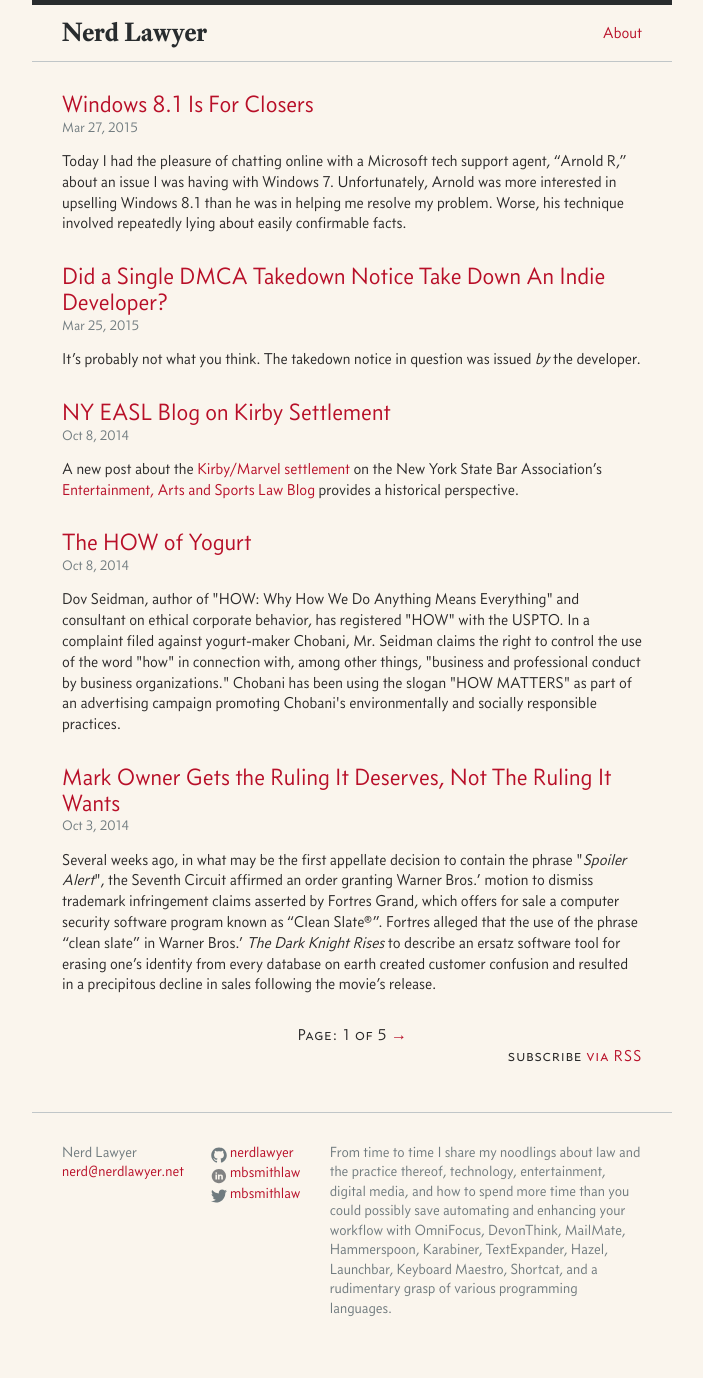
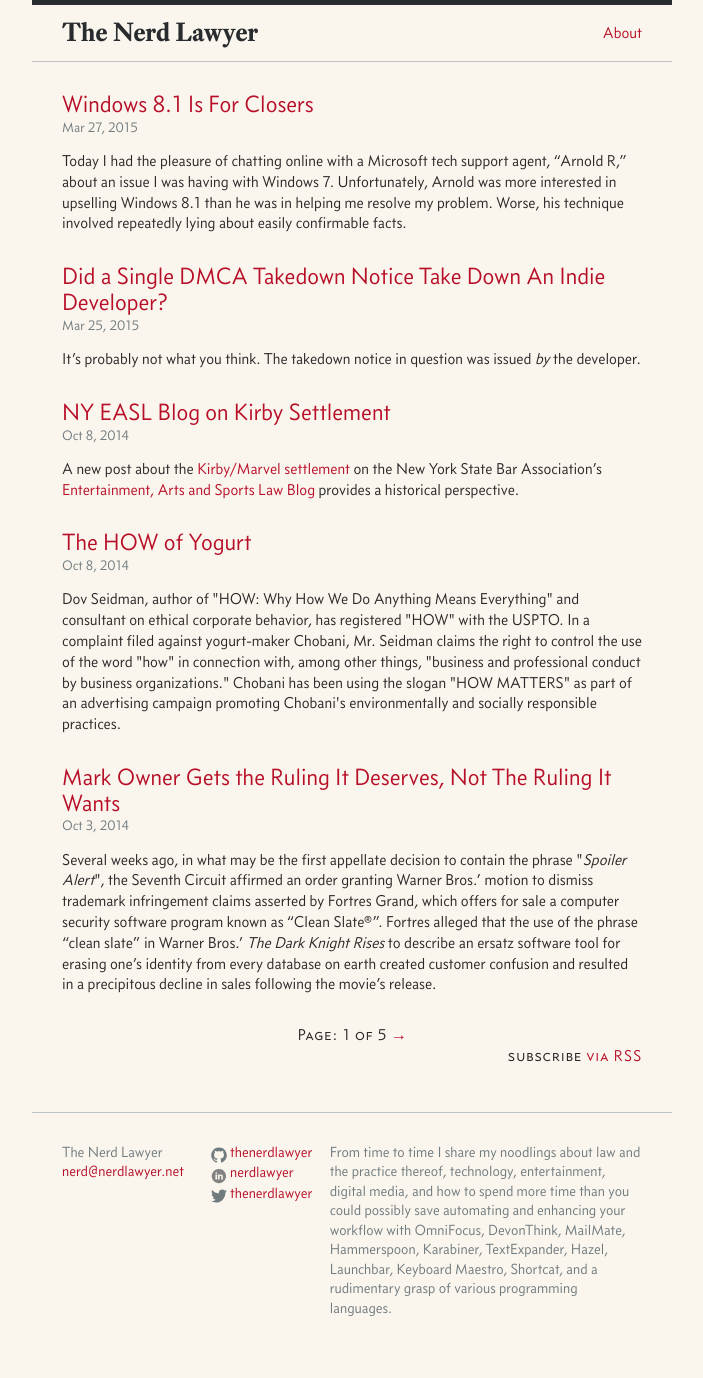
Before and after one commit to thenerdlawyer/github.io, a Jekyll site: the page built from index.html, in a window 1280 px wide. Shown: the whole page, without its empty margins (288-991 px from the left). Built offline with Jekyll 4.4.1, drawn with Linux system fonts in a browser that asks for light colours; the list of posts is cut into pages by our own code.

Commit message:
updated name and social media

```diff
--- a/_config.yml
+++ b/_config.yml
@@ -1,13 +1,13 @@
 # Site settings
-title: Nerd Lawyer
+title: The Nerd Lawyer
 email: nerd@nerdlawyer.net
 description: > # this means to ignore newlines until "baseurl:"
   From time to time I share my noodlings about law and the practice thereof, technology, entertainment, digital media, and how to spend more time than you could possibly save automating and enhancing your workflow with OmniFocus, DevonThink, MailMate, Hammerspoon, Karabiner, TextExpander, Hazel, Launchbar, Keyboard Maestro, Shortcat, and a rudimentary grasp of various programming languages.
 baseurl: "" # the subpath of your site, e.g. /blog/
-url: "http://nerdlawyer.net" # the base hostname & protocol for your site
-twitter_username: mbsmithlaw
-github_username: nerdlawyer
-linkedin_username: mbsmithlaw
+url: "http://blog.thenerdlawyer.com" # the base hostname & protocol for your site
+twitter_username: thenerdlawyer
+github_username: thenerdlawyer
+linkedin_username: nerdlawyer
 # Build settings
 markdown: kramdown
 
```
